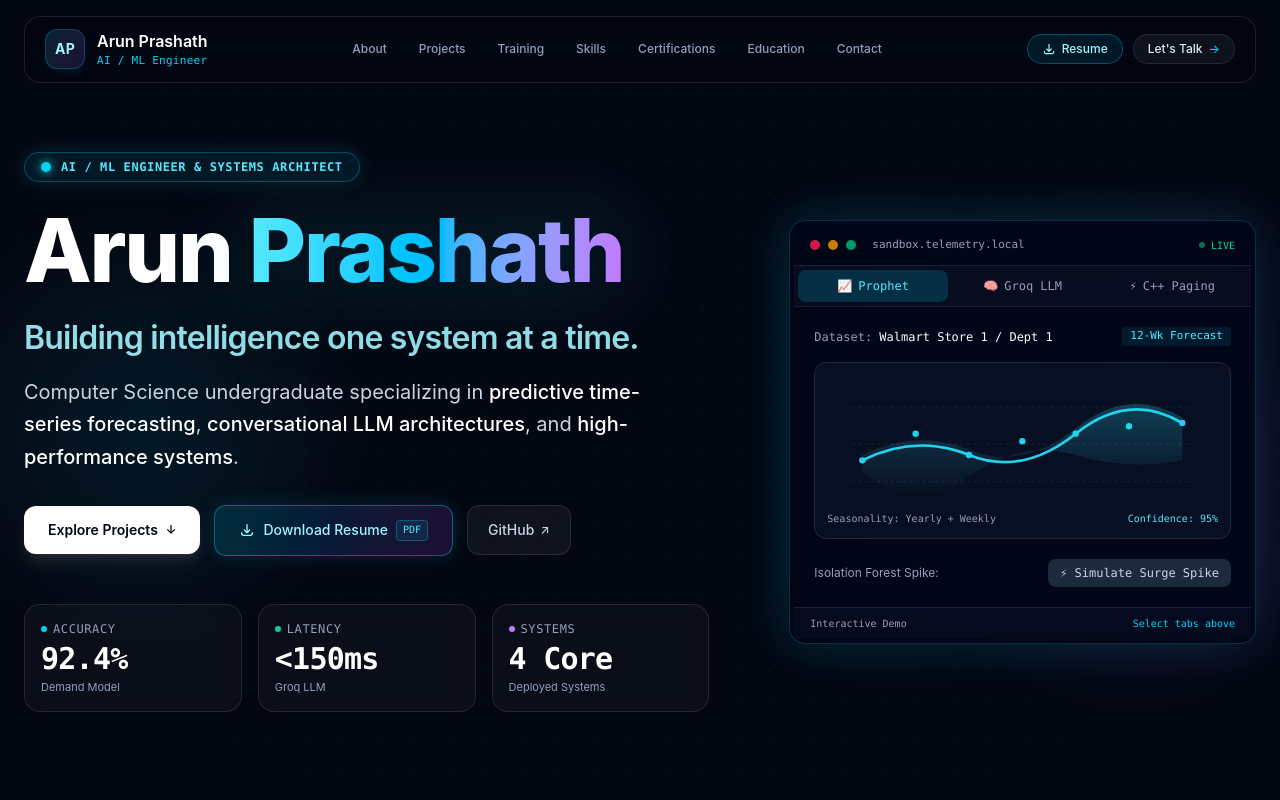
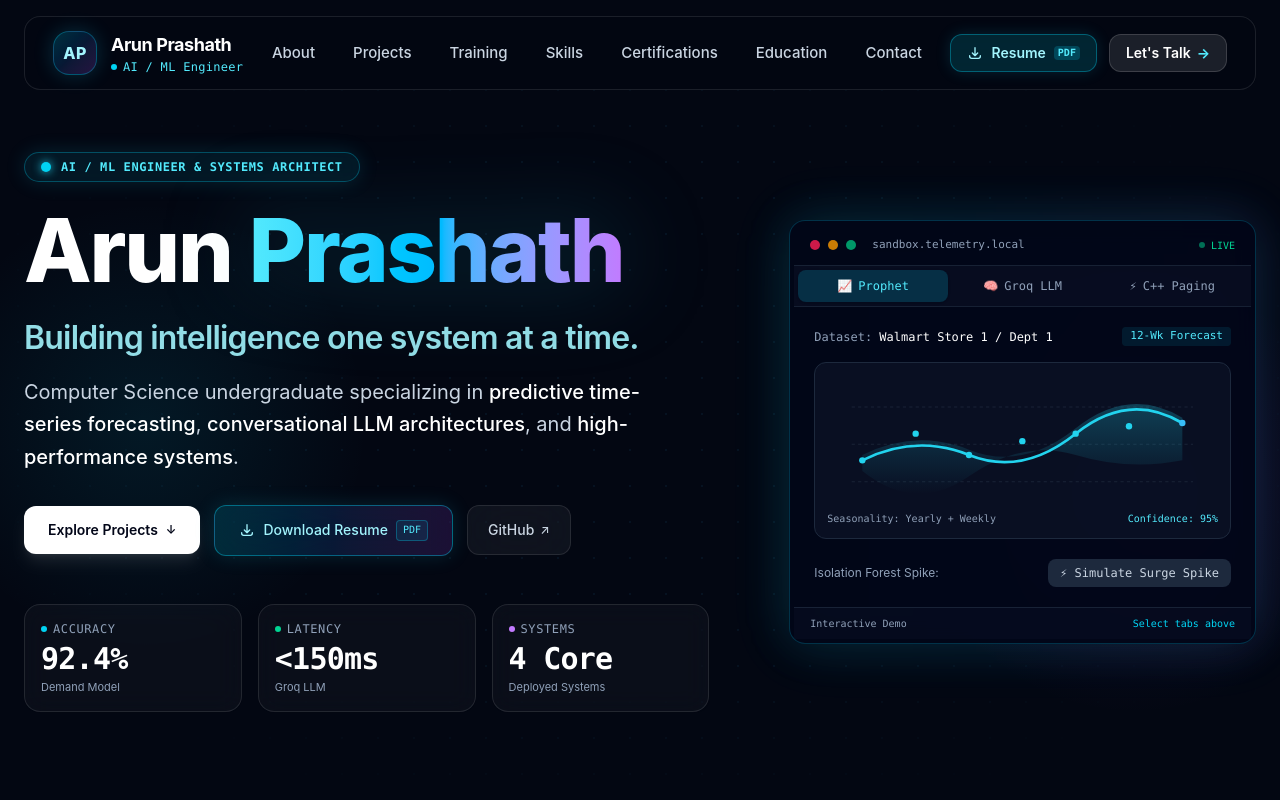
Before and after one commit to arunprashath06/portfolio, a React app: page / in a window 1280 px wide. Shown: the top 800 px of the page. Built offline with nearby package versions, Linux system fonts and the light colour scheme; the HTML template or start-up script is replaced by a standard one.

Commit message:
style: scale up top navbar branding, typography, and button sizing

```diff
--- a/src/components/Navbar.jsx
+++ b/src/components/Navbar.jsx
@@ -48,52 +48,55 @@ function Navbar() {
       className="fixed left-0 right-0 top-0 z-50 px-4 pt-3 sm:px-6 sm:pt-4"
     >
       <nav
-        className={`mx-auto flex max-w-7xl xl:max-w-[1380px] 2xl:max-w-[1480px] items-center justify-between rounded-2xl border px-4 py-2.5 transition-all duration-300 sm:px-5 sm:py-3 ${
+        className={`mx-auto flex max-w-7xl xl:max-w-[1380px] 2xl:max-w-[1480px] items-center justify-between rounded-2xl border px-5 py-3 sm:px-7 sm:py-3.5 transition-all duration-300 ${
           isScrolled
-            ? 'border-white/15 bg-[#030712]/90 shadow-2xl shadow-black/40 backdrop-blur-xl'
-            : 'border-white/10 bg-[#030712]/70 backdrop-blur-lg'
+            ? 'border-white/20 bg-[#030712]/95 shadow-2xl shadow-black/60 backdrop-blur-2xl'
+            : 'border-white/10 bg-[#030712]/80 backdrop-blur-xl'
         }`}
       >
-        {/* Logo */}
+        {/* Logo & Brand Heading */}
         <a
           href="#top"
-          className="group flex items-center gap-3"
+          className="group flex items-center gap-3.5"
           onClick={() => setMobileMenuOpen(false)}
         >
-          <div className="relative flex h-10 w-10 items-center justify-center overflow-hidden rounded-xl border border-cyan-400/25 bg-gradient-to-br from-cyan-400/15 to-purple-500/15 transition-all duration-300 group-hover:border-cyan-300/50 group-hover:scale-105 shadow-md shadow-cyan-950/30">
-            <span className="text-sm font-bold tracking-wide text-cyan-200">
+          <div className="relative flex h-11 w-11 items-center justify-center overflow-hidden rounded-2xl border border-cyan-400/30 bg-gradient-to-br from-cyan-400/20 via-blue-500/15 to-purple-500/20 transition-all duration-300 group-hover:border-cyan-300/60 group-hover:scale-105 shadow-[0_0_20px_rgba(34,211,238,0.2)]">
+            <span className="text-base font-extrabold tracking-wide text-cyan-200">
               AP
             </span>
           </div>
 
           <div className="hidden sm:block">
-            <span className="text-sm sm:text-base font-semibold text-white group-hover:text-cyan-200 transition-colors">
+            <span className="text-base sm:text-lg font-bold tracking-tight text-white group-hover:text-cyan-200 transition-colors">
               Arun Prashath
             </span>
-            <span className="block text-[11px] text-cyan-400 font-mono font-medium tracking-wide">
-              AI / ML Engineer
-            </span>
+            <div className="flex items-center gap-1.5">
+              <span className="h-1.5 w-1.5 rounded-full bg-cyan-400 animate-pulse" />
+              <span className="block text-xs text-cyan-300 font-mono font-medium tracking-wide">
+                AI / ML Engineer
+              </span>
+            </div>
           </div>
         </a>
 
         {/* Desktop Navigation */}
-        <div className="hidden items-center gap-1 lg:flex">
+        <div className="hidden items-center gap-1.5 lg:flex">
           {navItems.map((item) => {
             const isActive = activeSection === item.href.replace('#', '')
             return (
               <a
                 key={item.label}
                 href={item.href}
-                className={`relative rounded-xl px-3.5 py-1.5 text-xs font-medium transition-all duration-200 ${
+                className={`relative rounded-xl px-4 py-2 text-sm sm:text-[15px] font-medium transition-all duration-200 ${
                   isActive
-                    ? 'text-cyan-300'
-                    : 'text-slate-400 hover:text-white hover:bg-white/[0.04]'
+                    ? 'text-cyan-300 font-semibold'
+                    : 'text-slate-300 hover:text-white hover:bg-white/[0.06]'
                 }`}
               >
                 {isActive && (
                   <motion.span
                     layoutId="activeNavIndicator"
-                    className="absolute inset-0 rounded-xl border border-cyan-400/20 bg-cyan-400/10"
+                    className="absolute inset-0 rounded-xl border border-cyan-400/30 bg-cyan-400/15 shadow-[0_0_15px_rgba(34,211,238,0.15)]"
                     transition={{ type: 'spring', stiffness: 350, damping: 30 }}
                   />
                 )}
@@ -104,16 +107,16 @@ function Navbar() {
         </div>
 
         {/* Actions */}
-        <div className="flex items-center gap-2.5">
+        <div className="flex items-center gap-3">
           {/* Downloadable Resume Button */}
           <a
             href="/resume.pdf"
             download="Arun_Prashath_Resume.pdf"
-            className="flex items-center gap-1.5 rounded-full border border-cyan-400/30 bg-cyan-400/10 px-3.5 py-1.5 text-xs font-medium text-cyan-200 transition-all duration-200 hover:border-cyan-300 hover:bg-cyan-400/20 hover:scale-105"
+            className="flex items-center gap-2 rounded-xl border border-cyan-400/35 bg-cyan-400/15 px-4 py-2 text-xs sm:text-sm font-semibold text-cyan-200 shadow-[0_0_15px_rgba(34,211,238,0.15)] transition-all duration-200 hover:border-cyan-300 hover:bg-cyan-400/25 hover:scale-105 active:scale-95"
             title="Download Resume PDF"
           >
             <svg
-              className="h-3.5 w-3.5"
+              className="h-4 w-4"
               fill="none"
               stroke="currentColor"
               viewBox="0 0 24 24"
@@ -126,22 +129,25 @@ function Navbar() {
               />
             </svg>
             <span>Resume</span>
+            <span className="rounded bg-cyan-400/20 px-1 py-0.2 font-mono text-[10px] text-cyan-300">
+              PDF
+            </span>
           </a>
 
           {/* Let's Talk CTA */}
           <a
             href="#contact"
-            className="hidden sm:flex items-center gap-1.5 rounded-full border border-white/10 bg-white/5 px-3.5 py-1.5 text-xs font-medium text-slate-200 transition-all duration-200 hover:border-white/25 hover:bg-white/10"
+            className="hidden sm:flex items-center gap-1.5 rounded-xl border border-white/15 bg-white/10 px-4 py-2 text-xs sm:text-sm font-semibold text-white transition-all duration-200 hover:border-white/30 hover:bg-white/15 hover:scale-105 active:scale-95"
           >
             <span>Let's Talk</span>
-            <span className="text-cyan-400">→</span>
+            <span className="text-cyan-300 font-bold">→</span>
           </a>
 
           {/* Mobile Menu Toggle */}
           <button
             type="button"
             onClick={() => setMobileMenuOpen(!mobileMenuOpen)}
-            className="flex h-8 w-8 items-center justify-center rounded-lg border border-white/10 text-slate-300 hover:bg-white/5 lg:hidden"
+            className="flex h-9 w-9 items-center justify-center rounded-xl border border-white/15 text-slate-300 hover:bg-white/10 lg:hidden"
             aria-label="Toggle navigation menu"
           >
             {mobileMenuOpen ? '✕' : '☰'}
```
